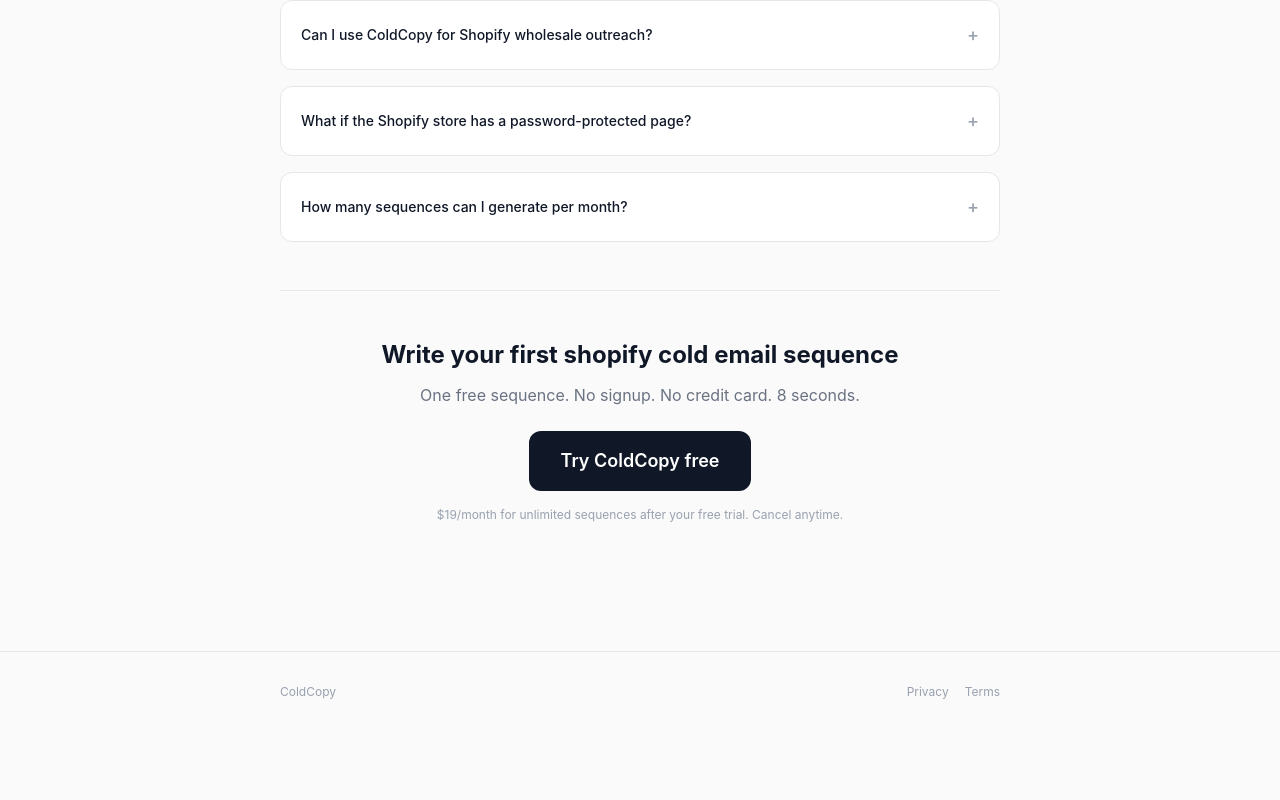
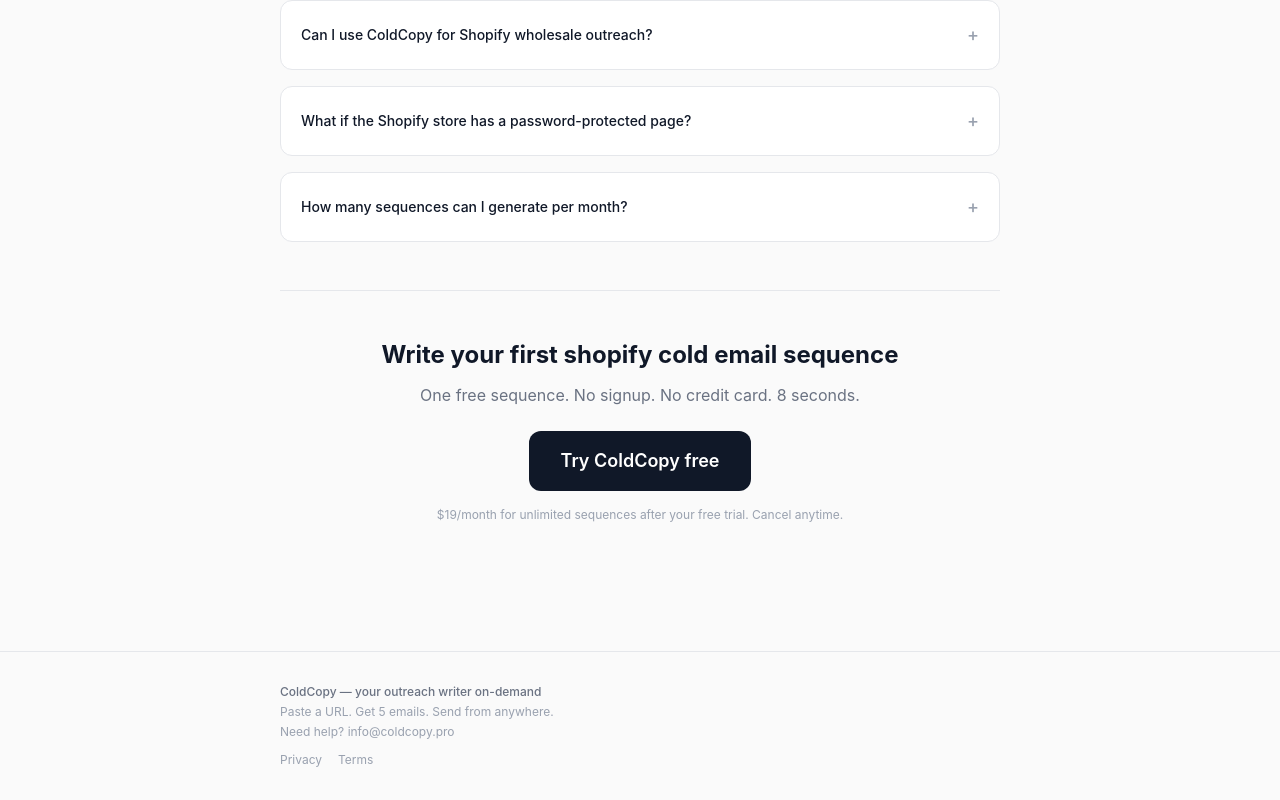
Before and after one commit to holacommit/coldcopy, a Next.js app: page /cold-email-for-shopify in a window 1280 px wide. Shown: the part 3129-3929 px from the top of the page. Before the commit the page ends 3861 px from the top, so only its background shows below. Built offline with nearby package versions, Linux system fonts and the light colour scheme.

Commit message:
Add tagline and contact email to all footers
Co-Authored-By: Claude Sonnet 4.6 <noreply@anthropic.com>

```diff
--- a/app/page.tsx
+++ b/app/page.tsx
@@ -152,8 +152,9 @@ export default function Home() {
 
         {/* Footer */}
         <footer className="text-center text-xs text-gray-400 space-y-1 pt-8 border-t border-gray-100">
-          <p>ColdCopy — outreach writer on-demand</p>
+          <p>ColdCopy — your outreach writer on-demand</p>
           <p>Paste a URL. Get 5 emails. Send from anywhere.</p>
+          <p>Need help? <a href="mailto:info@coldcopy.pro" className="hover:text-gray-600">info@coldcopy.pro</a></p>
           <p className="pt-1">
             <a href="/privacy" className="hover:text-gray-600">Privacy Policy</a>
             {" · "}
--- a/components/VerticalLanding.tsx
+++ b/components/VerticalLanding.tsx
@@ -208,8 +208,12 @@ export function VerticalLanding({ content }: { content: VerticalContent }) {
 
       {/* Footer */}
       <footer className="border-t border-gray-200 py-8">
-        <div className="max-w-3xl mx-auto px-6 flex items-center justify-between text-xs text-gray-400">
-          <span>ColdCopy</span>
+        <div className="max-w-3xl mx-auto px-6 space-y-3 text-xs text-gray-400">
+          <div className="space-y-1">
+            <p className="font-medium text-gray-500">ColdCopy — your outreach writer on-demand</p>
+            <p>Paste a URL. Get 5 emails. Send from anywhere.</p>
+            <p>Need help? <a href="mailto:info@coldcopy.pro" className="hover:text-gray-600">info@coldcopy.pro</a></p>
+          </div>
           <div className="flex gap-4">
             <Link href="/privacy" className="hover:text-gray-600">Privacy</Link>
             <Link href="/terms" className="hover:text-gray-600">Terms</Link>
```
